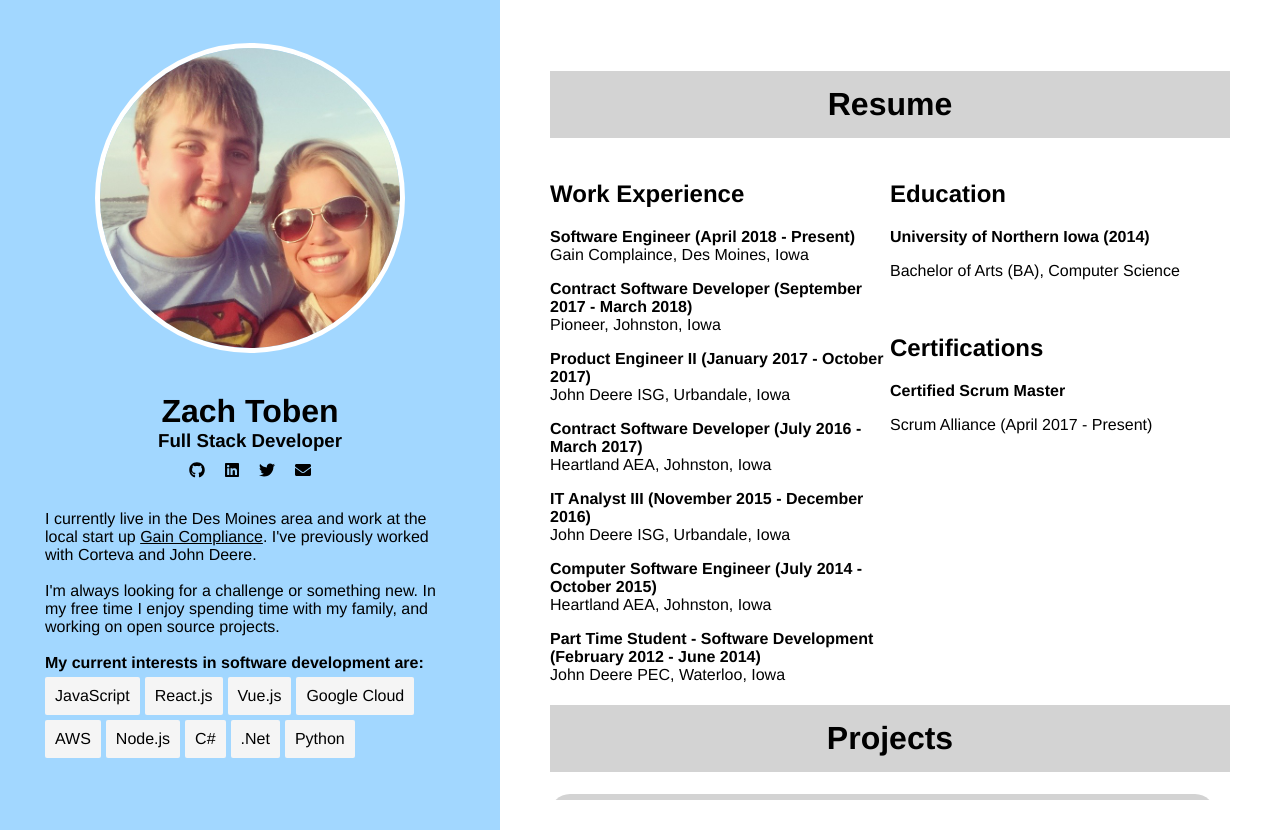
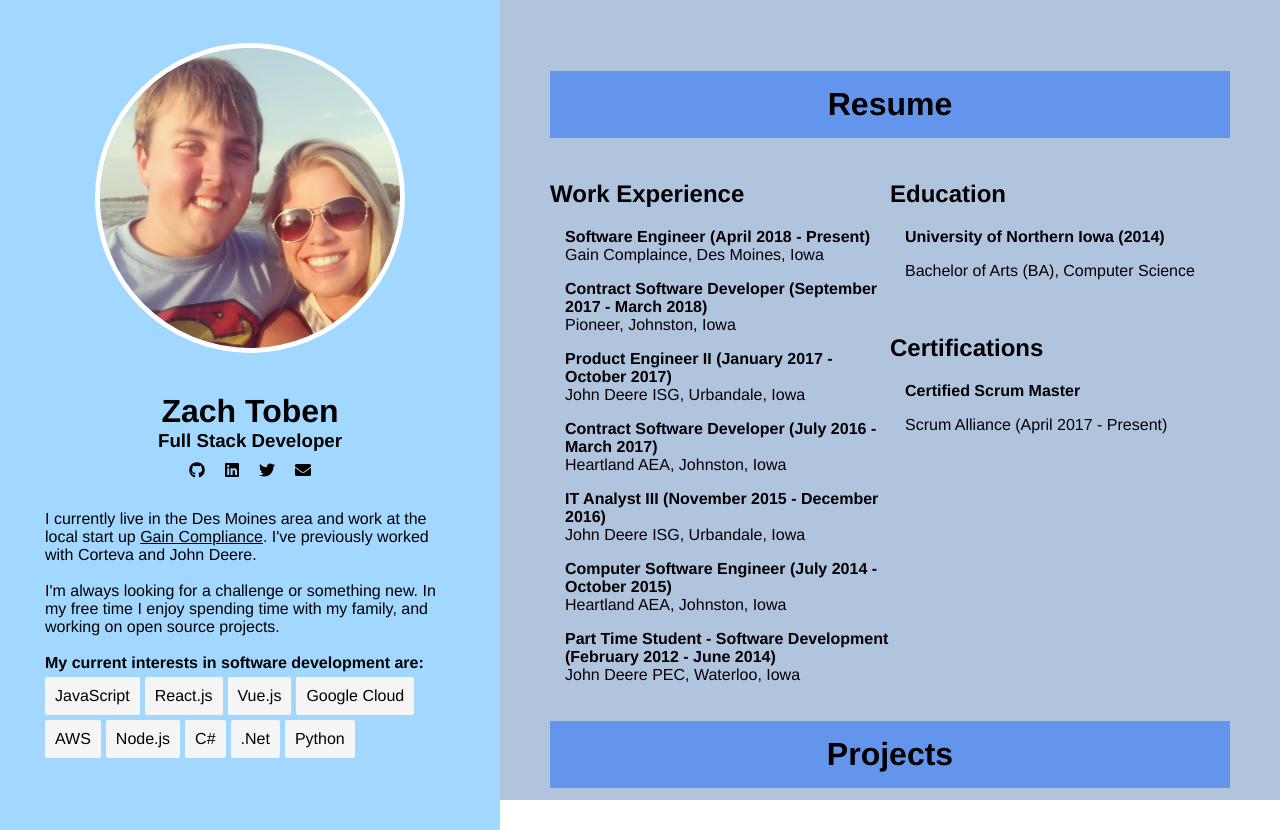
Before and after one commit to ztoben/vue-homepage, a Vue app: page / in a window 1280 px wide. Built offline with nearby package versions, Linux system fonts and the light colour scheme.

Commit message:
new color scheme

```diff
--- a/package.json
+++ b/package.json
@@ -2,9 +2,8 @@
   "name": "vue-homepage",
   "version": "0.1.0",
   "scripts": {
-    "serve": "NODE_ENV=DEV vue-cli-service serve",
-    "build": "vue-cli-service build",
-    "deploy": "npm run build && gh-pages -d dist"
+    "start": "NODE_ENV=DEV vue-cli-service serve",
+    "build": "vue-cli-service build"
   },
   "dependencies": {
     "@fortawesome/fontawesome-svg-core": "1.2.15",
--- a/src/components/Info.vue
+++ b/src/components/Info.vue
@@ -27,13 +27,13 @@
           <p>John Deere PEC, Waterloo, Iowa</p>
         </div>
         <div>
-          <div>
+          <div class="education">
             <h2>Education</h2>
             <p><b>University of Northern Iowa (2014)</b></p>
             <p>Bachelor of Arts (BA), Computer Science</p>
           </div>
           <br/>
-          <div>
+          <div class="certifications">
             <h2>Certifications</h2>
             <p><b>Certified Scrum Master</b></p>
             <p>Scrum Alliance (April 2017 - Present)</p>
@@ -105,25 +105,14 @@
     display: flex;
     flex-direction: column;
     flex: 1;
-    background-color: white;
+    background-color: lightsteelblue;
     overflow: auto;
     padding: 50px;
     position: relative;
 
-    .work-experience {
-      p:nth-child(odd) {
-        padding: 0;
-        margin: 0;
-      }
-
-      p:nth-child(even) {
-        margin-bottom: 0;
-        padding-bottom: 0;
-      }
-    }
-
     .header {
-      background-color: lightgray;
+      background-color: cornflowerblue;
+      color: black;
       padding: 15px;
       text-align: center;
     }
@@ -134,6 +123,36 @@
       > div {
         flex: 1;
       }
+
+      .certifications {
+        p {
+          margin-left: 15px;
+        }
+      }
+
+      .education {
+        p {
+          margin-left: 15px;
+        }
+      }
+
+      .work-experience {
+        p:nth-child(odd) {
+          padding: 0;
+          margin-top: 0;
+        }
+
+        p:nth-child(even) {
+          margin-bottom: 0;
+          padding-bottom: 0;
+        }
+
+        p {
+          margin-left: 15px;
+        }
+      }
+
+
     }
 
     .projects {
@@ -142,7 +161,8 @@
         flex-wrap: wrap;
 
         .project {
-          background-color: lightgray;
+          background-color: darkgray;
+          color: black;
           padding: 15px 25px;
           border-radius: 20px;
           margin: 0 15px 15px 0;
@@ -153,7 +173,7 @@
           position: relative;
 
           &:hover {
-            background-color: darkgray;
+            background-color: cornflowerblue;
           }
 
           .stars {
@@ -168,10 +188,6 @@
             &:visited {
               color: black;
             }
-
-            &:hover {
-              color: #575757;
-            }
           }
         }
       }
```
Also changed, not shown: 2 other files (tests, documents, lock files or other folders).
